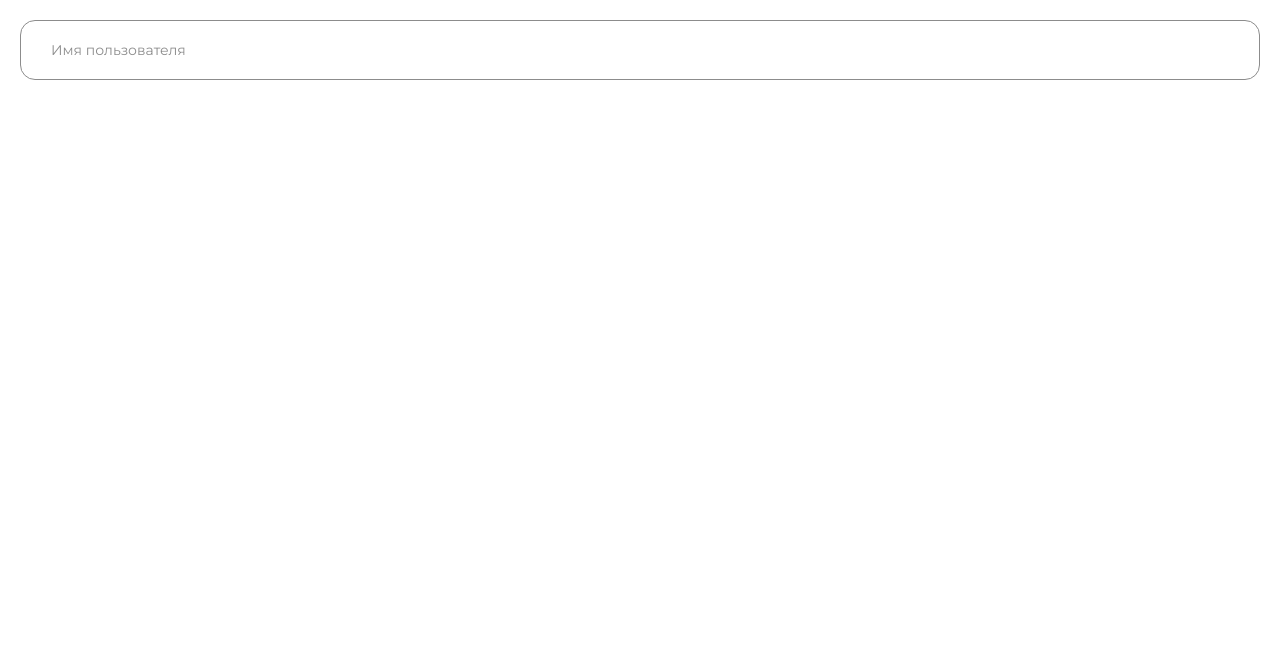
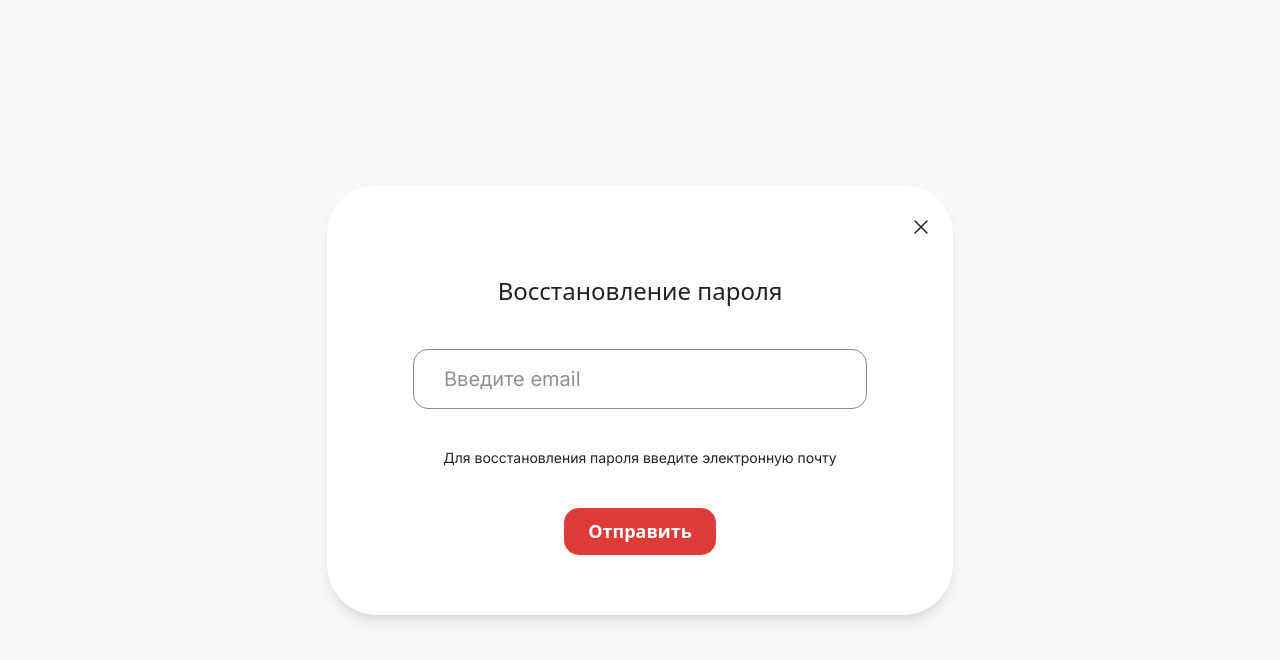
Before and after one commit to azatAkash/Aveelon-mini, a React (Vite) app: page /password-reset in a window 1280 px wide. Shown: the top 660 px of the page. Built offline with nearby package versions, Linux system fonts and the light colour scheme.

Commit message:
feat(password): created pages, designed email page

```diff
--- a/index.html
+++ b/index.html
@@ -9,6 +9,12 @@
       href="https://fonts.googleapis.com/css2?family=Montserrat:ital,wght@0,100..900;1,100..900&display=swap"
       rel="stylesheet"
     />
+    <link rel="preconnect" href="https://fonts.googleapis.com" />
+    <link rel="preconnect" href="https://fonts.gstatic.com" crossorigin />
+    <link
+      href="https://fonts.googleapis.com/css2?family=Inter:ital,opsz,wght@0,14..32,100..900;1,14..32,100..900&display=swap"
+      rel="stylesheet"
+    />
     <meta name="viewport" content="width=device-width, initial-scale=1.0" />
     <title>aveelon-mini</title>
   </head>
--- a/src/app.css
+++ b/src/app.css
@@ -3,13 +3,10 @@
 
 @custom-variant dark (&:is(.dark *));
 
-
-
-body {
-  font-family: "Montserrat", sans-serif;
-}
-
 @theme inline {
+  --font-family-montserrat: "Montserrat", sans-serif;
+  --font-family-inter: "Inter", sans-serif;
+  --font-family-sans: 'Montserrat', sans-serif;
   --color-primary: #de3b38;
   --color-primary-hover: #d33734;
   --color-primary-pressed: #cb3532;
@@ -19,4 +16,5 @@ body {
   --color-black: #232222;
   --color-input-border: #8c8c8c;
   --color-input-hover: #fbf9f9;
+  --color-background: #f8f8f8;
 }
--- a/src/components/Input/Input.tsx
+++ b/src/components/Input/Input.tsx
@@ -40,7 +40,7 @@ const Input: React.FC<InputProps> = ({
   );
 
   const inputClasses = clsx(
-    "w-full bg-transparent focus:outline-none",
+    "w-full bg-transparent focus:outline-none !font-family-inter",
     "px-[30px] text-[20px] leading-normal",
 
     isLabelFloating ? "pt-[20px] pb-[10px]" : "py-[14px]",
@@ -53,7 +53,7 @@ const Input: React.FC<InputProps> = ({
   );
 
   const labelClasses = clsx(
-    "absolute left-[30px] transition-all duration-200 pointer-events-none",
+    "absolute left-[30px] transition-all duration-200 pointer-events-none !font-family-inter",
     "text-input-border",
     "text-sm leading-none",
 
@@ -70,7 +70,7 @@ const Input: React.FC<InputProps> = ({
 
   const hintClasses = clsx(
     "text-[20px] leading-normal",
-    "absolute left-[30px] text-input-border opacity-70 transition-opacity duration-200",
+    "absolute left-[30px] text-input-border opacity-70 transition-opacity duration-200 !font-family-inter",
     "pointer-events-none",
 
 
@@ -90,10 +90,10 @@ const Input: React.FC<InputProps> = ({
   };
 
   return (
-    <div className="relative w-full">
+    <div className="relative w-full ">
       <div
         className={clsx(
-          "relative rounded-[15px] bg-white",
+          "relative rounded-[15px] bg-white w-full ",
           borderAndErrorClasses
         )}
       >
--- a/src/components/ui/button.tsx
+++ b/src/components/ui/button.tsx
@@ -5,7 +5,7 @@ import { cva, type VariantProps } from "class-variance-authority"
 import { cn } from "@/lib/utils"
 
 const buttonVariants = cva(
-  "inline-flex items-center justify-center rounded-[15px] px-[24px] py-[10px] transition-all disabled:pointer-events-none  outline-none focus-visible:ring-2 focus-visible:ring-[var(--color-primary)/50]",
+  "leading-none font-montserrat rounded-[15px] font-monteserrat px-[24px] py-[10px] transition-all disabled:pointer-events-none  outline-none focus-visible:ring-2 focus-visible:ring-[var(--color-primary)/50]",
   {
     variants: {
       variant: {
@@ -19,7 +19,7 @@ const buttonVariants = cva(
         `,
       },
       size: {
-        sm: "text-[16px] font-medium",
+        sm: "text-[16px] font-medium ",
         md: "text-[18px] font-semibold",
         lg: "text-[18px] font-semibold",
       },
--- a/src/layouts/MainLayout/MainLayout.tsx
+++ b/src/layouts/MainLayout/MainLayout.tsx
@@ -2,7 +2,7 @@ import { Outlet } from "react-router-dom";
 
 export default function MainLayout(){
     return(
-        <div className="min-h-screen">
+        <div className="min-h-screen bg-background">
 
             <Outlet/>
         </div>
--- a/src/pages/PasswordReset/PasswordReset.tsx
+++ b/src/pages/PasswordReset/PasswordReset.tsx
@@ -1,32 +1,14 @@
-import { Input} from "@/components";
 import { useState } from "react";
-
+import { CodeStep, EmailStep, NewPasswordStep } from "./components";
 
 export default function PasswordReset() {
- const [inputValue, setInputValue] = useState('');
-  const [inputError, setInputError] = useState('');
-
-  const handleChange = (e: React.ChangeEvent<HTMLInputElement>) => {
-    setInputValue(e.target.value);
-
-    if (e.target.value.length < 3) {
-      setInputError('Минимум 3 символа.');
-    } else {
-      setInputError('');
-    }
-  };
+  const [step, setStep] = useState<1 | 2 | 3>(1);
 
   return (
-    <div className="p-5 space-y-4">
-      <Input
-        name="nameField"
-        label="Имя пользователя"
-        value={inputValue}
-        onChange={handleChange}
-        hint="Ruslan"
-        error={inputError}
-      />
-
+    <div className="min-h-screen flex items-center justify-center ">
+      {step === 1 && <EmailStep />}
+      {step === 2 && <CodeStep />}
+      {step === 3 && <NewPasswordStep />}
     </div>
   );
 }
--- /dev/null
+++ b/src/pages/PasswordReset/components/CodeStep.tsx
@@ -0,0 +1,5 @@
+export default function CodeStep(){
+    return(
+        <h1>CodeStep</h1>
+    )
+}
--- /dev/null
+++ b/src/pages/PasswordReset/components/EmailStep.tsx
@@ -0,0 +1,40 @@
+import { Button, Input } from "@/components";
+
+export default function EmailStep() {
+  return (
+
+    <div className="w-full max-w-[626px] px-[86px] pt-12 pb-[60px] bg-white rounded-[50px] shadow-lg relative">
+      <button className="absolute top-[30px] right-[20px] text-black">
+        <svg
+          xmlns="http://www.w3.org/2000/svg"
+          fill="none"
+          viewBox="0 0 24 24"
+          strokeWidth={1.5}
+          stroke="currentColor"
+          className="w-6 h-6"
+        >
+          <path
+            strokeLinecap="round"
+            strokeLinejoin="round"
+            d="M6 18L18 6M6 6l12 12"
+          />
+        </svg>
+      </button>
+
+      <h2 className="text-[24px] text-black font-medium text-center my-10 ">
+        Восстановление пароля
+      </h2>
+
+
+      <Input placeholder="Введите email" name="email" />
+
+      <p className="text-center text-[14px] text-black my-10 leading-[1.3] font-family-inter">
+        Для восстановления пароля введите электронную почту
+      </p>
+
+      <div className="flex justify-center">
+        <Button>Отправить</Button>
+      </div>
+    </div>
+  );
+}
--- /dev/null
+++ b/src/pages/PasswordReset/components/NewPasswordStep.tsx
@@ -0,0 +1,5 @@
+export default function NewPasswordStep(){
+    return(
+        <h1>New Password</h1>
+    )
+}
--- /dev/null
+++ b/src/pages/PasswordReset/components/index.ts
@@ -0,0 +1,3 @@
+export { default as EmailStep } from './EmailStep';
+export {default as CodeStep} from './CodeStep'
+export {default as NewPasswordStep} from './NewPasswordStep'
```
